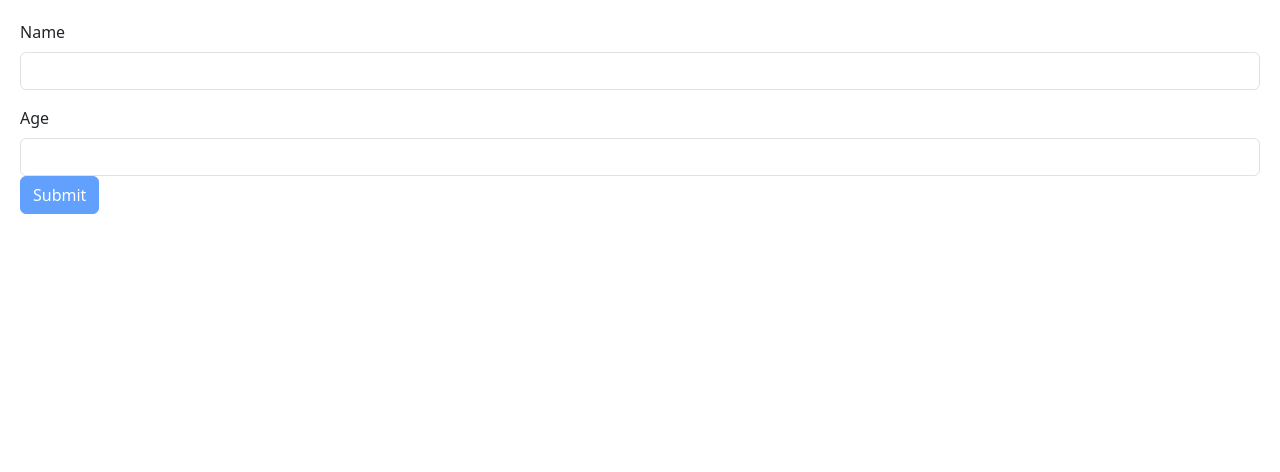
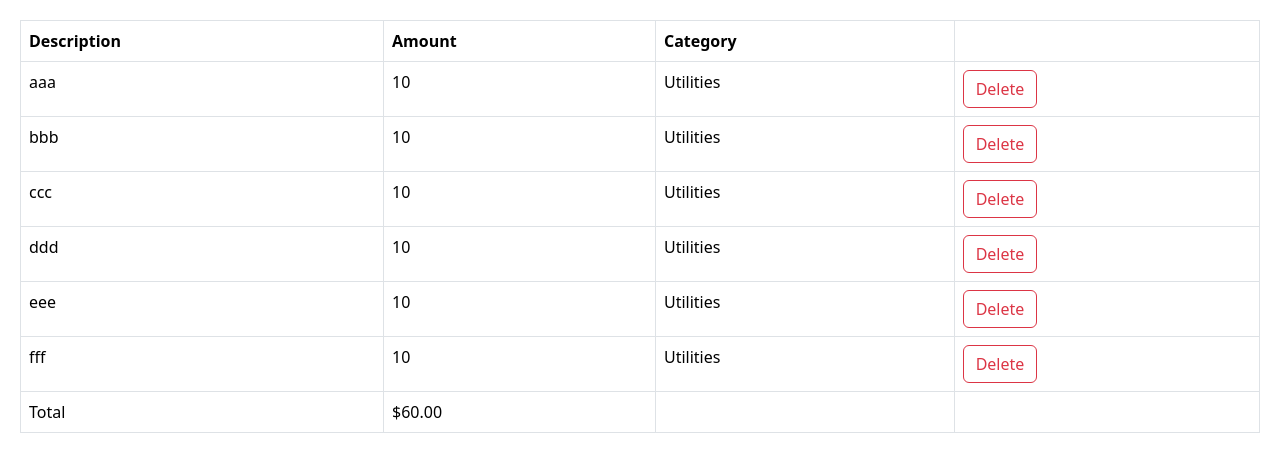
Before and after one commit to rhy-me/React-Learning-Project-Expense-Tracker, a React (Vite) app: page / in a window 1280 px wide. Shown: the top 472 px of the page. Built offline with nearby package versions, Linux system fonts and the light colour scheme.

Commit message:
Created static ExpenseList

```diff
--- a/src/App.tsx
+++ b/src/App.tsx
@@ -1,9 +1,24 @@
-import Form from "./components/Form";
+import ExpenseList from "./components/ExpenseList";
+import { useState } from "react";
 
 function App() {
+  const [expenses, setExpenses] = useState([
+    { id: 1, description: "aaa", amount: 10, category: "Utilities" },
+    { id: 2, description: "bbb", amount: 10, category: "Utilities" },
+    { id: 3, description: "ccc", amount: 10, category: "Utilities" },
+    { id: 4, description: "ddd", amount: 10, category: "Utilities" },
+    { id: 5, description: "eee", amount: 10, category: "Utilities" },
+    { id: 8, description: "fff", amount: 10, category: "Utilities" },
+  ]);
+
+  if (expenses.length === 0) return null;
+
   return (
     <div>
-      <Form></Form>
+      <ExpenseList
+        expenses={expenses}
+        onDelete={(id) => setExpenses(expenses.filter((e) => e.id !== id))}
+      ></ExpenseList>
     </div>
   );
 }
--- a/src/components/Form.tsx
+++ b/src/What I learned/FormWithValidation.tsx
@@ -11,7 +11,7 @@ const schema = z.object({
 
 type FormData = z.infer<typeof schema>;
 
-const Form = () => {
+const FormWithValiedation = () => {
   const {
     register,
     handleSubmit,
@@ -52,4 +52,4 @@ const Form = () => {
   );
 };
 
-export default Form;
+export default FormWithValiedation;
--- /dev/null
+++ b/src/components/ExpenseList.tsx
@@ -0,0 +1,60 @@
+import React from "react";
+
+interface Expense {
+  id: number;
+  description: string;
+  amount: number;
+  category: string;
+}
+
+interface ExpenseListProps {
+  expenses: Expense[];
+  onDelete: (id: number) => void;
+}
+
+export const ExpenseList = ({ expenses, onDelete }: ExpenseListProps) => {
+  return (
+    <table className="table table-bordered">
+      <thead>
+        <tr>
+          <th>Description</th>
+          <th>Amount</th>
+          <th>Category</th>
+          <th></th>
+        </tr>
+      </thead>
+      <tbody>
+        {expenses.map((expense) => (
+          <tr key={expense.id}>
+            <td>{expense.description}</td>
+            <td>{expense.amount}</td>
+            <td>{expense.category}</td>
+            <td>
+              <button
+                className="btn btn-outline-danger"
+                onClick={() => onDelete(expense.id)}
+              >
+                Delete
+              </button>
+            </td>
+          </tr>
+        ))}
+      </tbody>
+      <tfoot>
+        <tr>
+          <td>Total</td>
+          <td>
+            $
+            {expenses
+              .reduce((acc, expense) => acc + expense.amount, 0)
+              .toFixed(2)}
+          </td>
+          <td></td>
+          <td></td>
+        </tr>
+      </tfoot>
+    </table>
+  );
+};
+
+export default ExpenseList;
```
